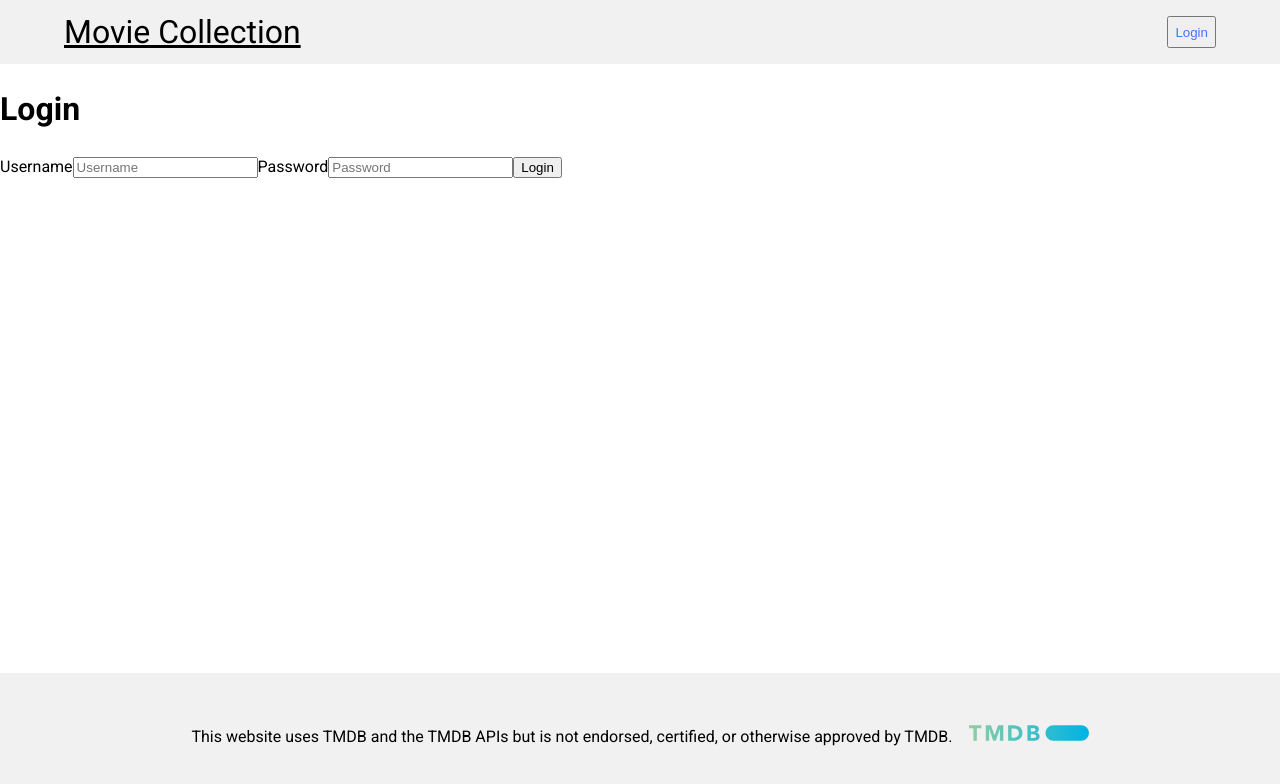
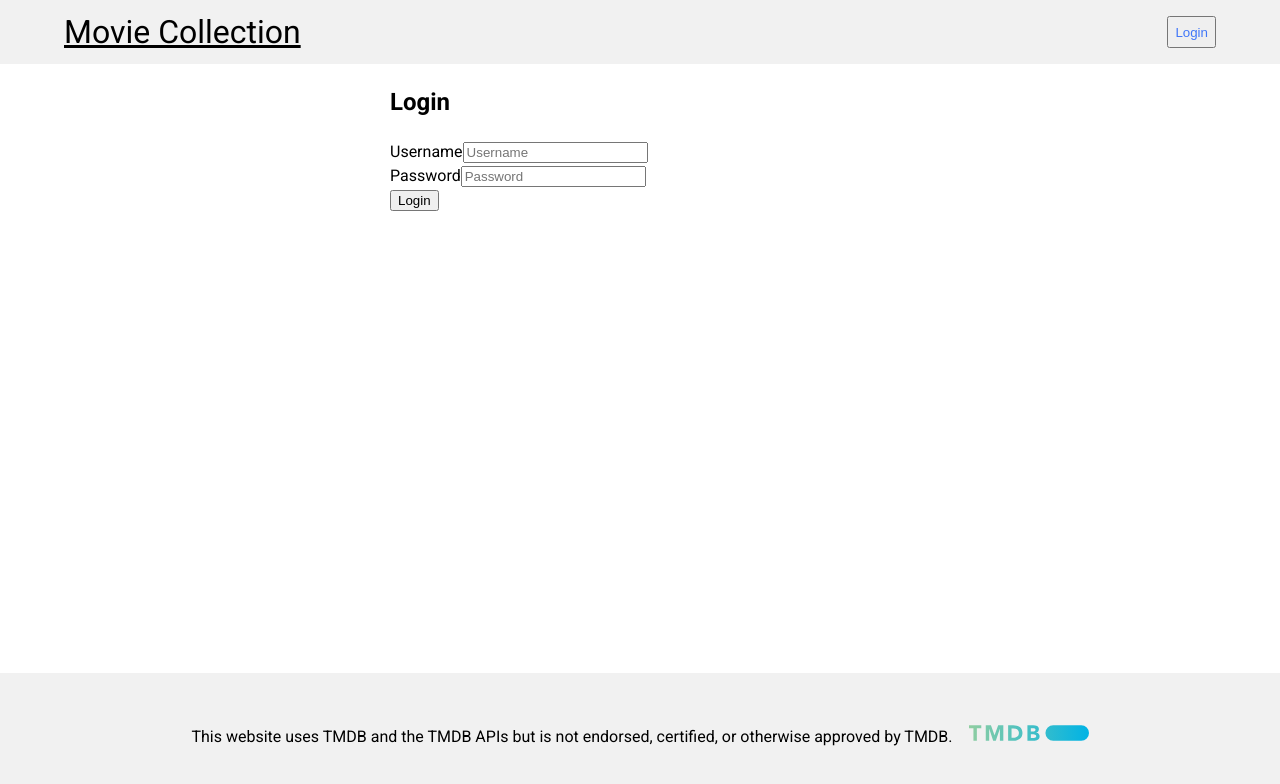
Before and after one commit to goranferbisek/movie-collection, a Next.js app: page /login in a window 1280 px wide. Shown: the top 784 px of the page. Built offline with nearby package versions, Linux system fonts and the light colour scheme.

Commit message:
Track login submission state

```diff
--- a/app/login/page.js
+++ b/app/login/page.js
@@ -1,4 +1,5 @@
 import classes from "./page.module.css";
+import LoginFormSubmit from "@/components/authentication/login-form-submit";
 
 export const metadata = {
     title: "Login",
@@ -12,15 +13,21 @@ export default function LoginPage() {
         console.log(`${username} is trying to login`);
     }
 
-    return(<>
-        <h1>Login</h1>
+    return (<>
         <form action={authenticateAction}>
-            <section className={classes}>
-                <label htmlFor="username">Username</label>
-                <input type="text" name="username" placeholder="Username" />
-                <label htmlFor="password">Password</label>
-                <input type="password" name="password" placeholder="Password" />
-                <button id="login" type="submit">Login</button>
+            <section className={classes.login}>
+                <h2>Login</h2>
+                <div className={classes.control}>
+                    <label htmlFor="username">Username</label>
+                    <input type="text" name="username" placeholder="Username"/>
+                </div>
+                <div className={classes.control}>
+                    <label htmlFor="password">Password</label>
+                    <input type="password" name="password" placeholder="Password"/>
+                </div>
+                <div className={classes.control}>
+                    <LoginFormSubmit/>
+                </div>
             </section>
         </form>
     </>);
--- a/app/login/page.module.css
+++ b/app/login/page.module.css
@@ -0,0 +1,8 @@
+.login {
+    max-width: 500px;
+    margin: auto;
+}
+
+.control {
+
+}
--- /dev/null
+++ b/components/authentication/login-form-submit.js
@@ -0,0 +1,13 @@
+'use client';
+
+import { useFormStatus} from "react-dom";
+
+export default function LoginFormSubmit() {
+    const status = useFormStatus();
+
+    return (<>
+        <button disabled={status.pending}>
+            {status.pending ? 'Authenticating...' : 'Login'}
+        </button>
+    </>);
+}
```
